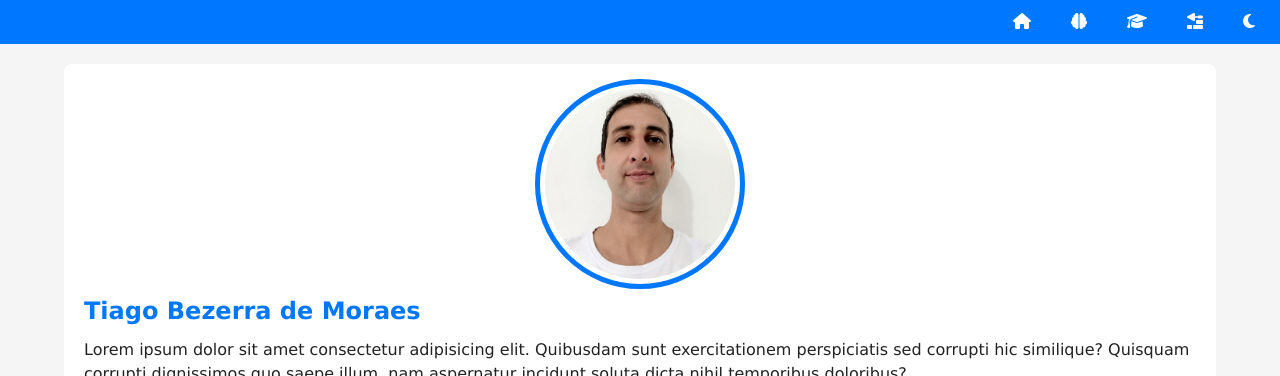
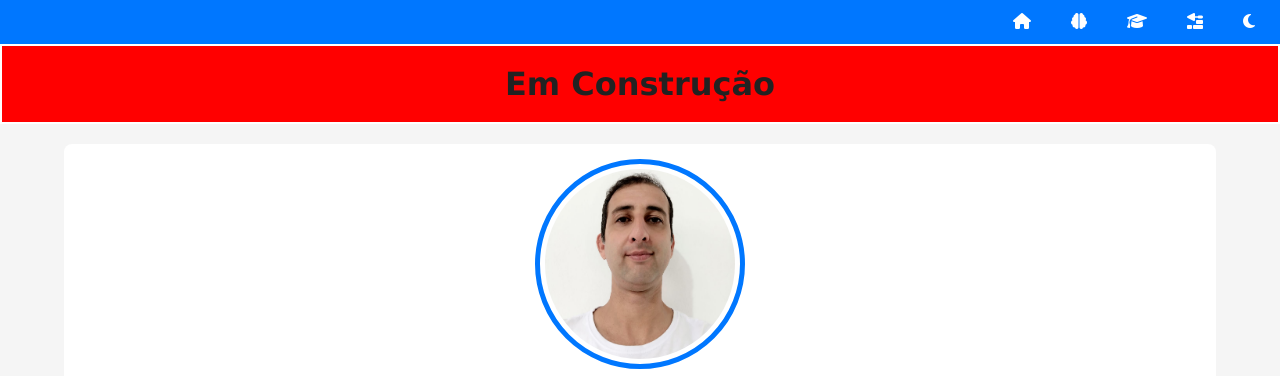
Before and after one commit to Tgo-Tiago/projeto-portifolio, a plain HTML site: page index.html in a window 1280 px wide. Shown: the top 376 px of the page. Drawn offline with Linux system fonts and the light colour scheme.

Commit message:
adicionado texto em construção

```diff
--- a/estilos/style.css
+++ b/estilos/style.css
@@ -29,6 +29,7 @@ body {
   color: var(--texto);
 }
 
+
 header {
   background-color: var(--destaque);
   color: var(--texto);
@@ -56,6 +57,15 @@ nav#menu a{
 nav#menu a:hover {
   background-color: var(--destaque-inverso);
   color: var(--destaque);
+}
+
+.construcao{
+  display: flex;
+  justify-content: center;
+  align-items: center;
+  background-color: red;
+  height: 10vh;
+  border: 2px solid #ffffff;
 }
 
 main {
--- a/index.html
+++ b/index.html
@@ -24,6 +24,10 @@
             </ul>
         </nav>
     </header>
+
+    <div class="construcao">
+        <h1 class="andamento">Em Construção</h1>
+    </div>
 
     <main>
         <section id="ficha">
```
